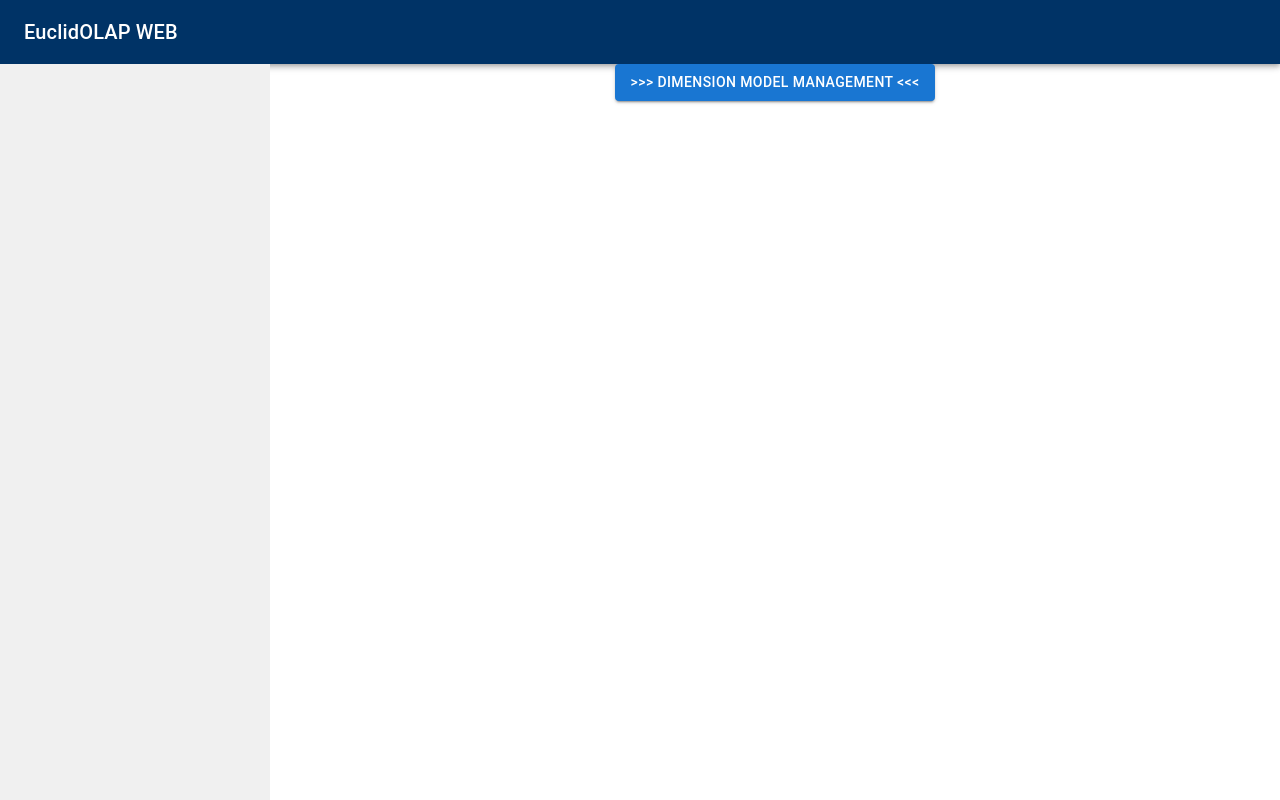
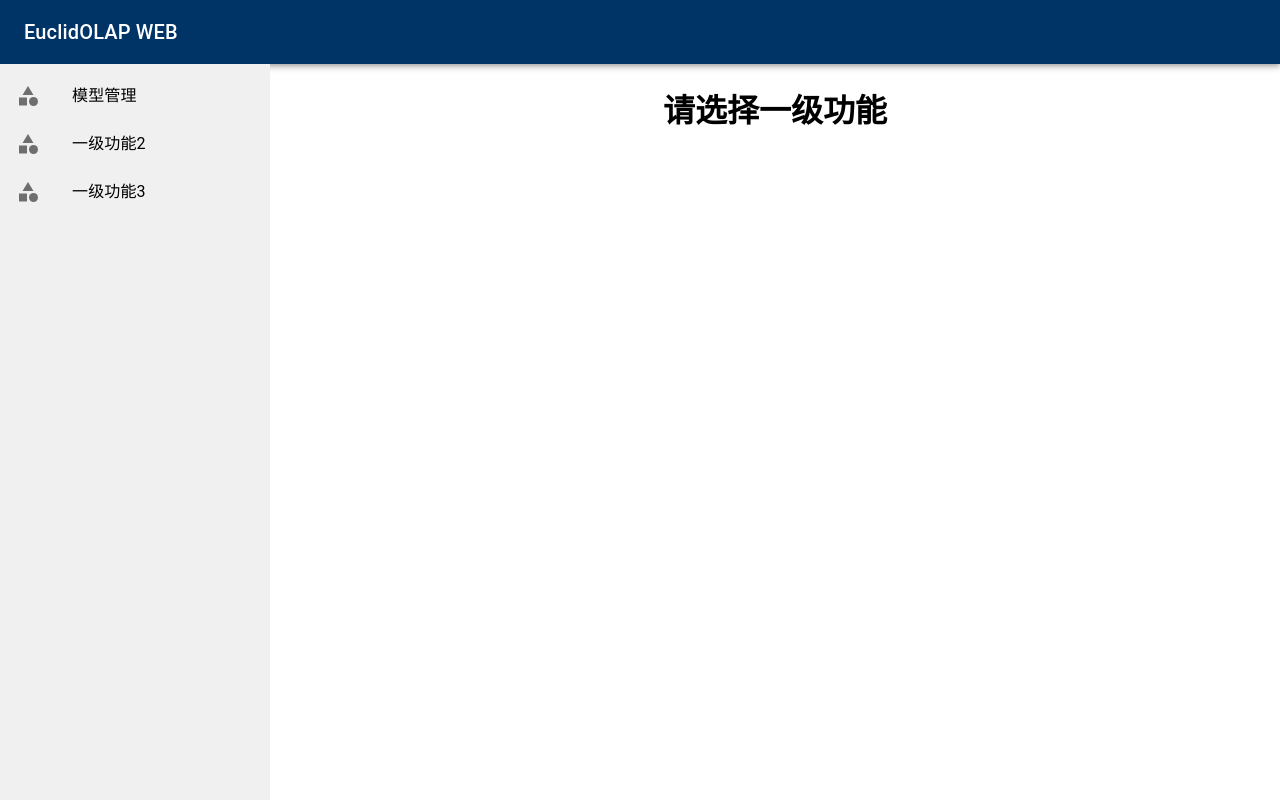
Before and after one commit to EuclidOLAP/olap-web, a React (Create React App) app: page /workbench in a window 1280 px wide. Built offline with nearby package versions, Linux system fonts and the light colour scheme.

Commit message:
^ src/pages/Workbench.js

```diff
--- a/src/pages/Workbench.js
+++ b/src/pages/Workbench.js
@@ -1,9 +1,62 @@
-import React from 'react';
-import Button from '@mui/material/Button';
+import React, { useState } from 'react';
+// import Button from '@mui/material/Button';
 import Box from '@mui/material/Box';
 import Header from '../components/Header';
+import Icon from '@mui/icons-material/Category';
+
+import List from '@mui/material/List';
+import ListItem from '@mui/material/ListItem';
+import ListItemIcon from '@mui/material/ListItemIcon';
+import ListItemText from '@mui/material/ListItemText';
+
+import { styled } from '@mui/material/styles';
+
+const CustomListItem = styled(ListItem)(({ theme, selected }) => ({
+  backgroundColor: selected ? theme.palette.primary.light : 'inherit',
+  color: selected ? 'white' : 'inherit',
+  '&:hover': {
+    backgroundColor: theme.palette.primary.main,
+    color: 'white',
+  },
+}));
 
 function Workbench() {
+
+  // 定义一级功能选项和对应的二级功能内容
+  const features = [
+    {
+      id: 'model_management',
+      name: '模型管理',
+      icon: <Icon />,
+      subFeatures: [
+        { name: '维度管理', description: '维度管理的描述。', route: '/dimension-model-management' },
+        { name: '二级功能1-2', description: '这是二级功能2的描述。', route: '/RRRRRRRRRRRRRRRRRRRRRRRRRRRRRRRRRRRRRRRRRR_11' },
+      ],
+    },
+    {
+      id: 'feature2',
+      name: '一级功能2',
+      icon: <Icon />,
+      subFeatures: [
+        { name: '二级功能2-1', description: '这是二级功能1的描述。', route: '/RRRRRRRRRRRRRRRRRRRRRRRRRRRRRRRRRRRRRRRRRR_21' },
+        { name: '二级功能2-2', description: '这是二级功能2的描述。', route: '/RRRRRRRRRRRRRRRRRRRRRRRRRRRRRRRRRRRRRRRRRR_22' },
+      ],
+    },
+    {
+      id: 'feature3',
+      name: '一级功能3',
+      icon: <Icon />,
+      subFeatures: [
+        { name: '二级功能3-1', description: '这是二级功能1的描述。', route: '/RRRRRRRRRRRRRRRRRRRRRRRRRRRRRRRRRRRRRRRRRR_31' },
+        { name: '二级功能3-2', description: '这是二级功能2的描述。', route: '/RRRRRRRRRRRRRRRRRRRRRRRRRRRRRRRRRRRRRRRRRR_32' },
+      ],
+    },
+  ];
+
+  // 使用 useState 保存选中的一级功能
+  const [selectedFeature, setSelectedFeature] = useState(null);
+
+  // 打开新标签页的函数
   const openInNewTab = (url) => {
     window.open(url, '_blank', 'noopener,noreferrer');
   };
@@ -12,15 +65,57 @@ function Workbench() {
     <Box display="flex" flexDirection="column" minHeight="100vh">
       <Header />
       <Box display="flex" flex="1" overflow="auto">
+
         {/* left Box */}
         <Box width="270px" maxWidth="320px" bgcolor="#f0f0f0">
+          <List>
+            {features.map((feature) => (
+              <CustomListItem
+                // button
+                key={feature.id}
+                onClick={() => setSelectedFeature(feature)}
+                selected={selectedFeature && selectedFeature.id === feature.id}
+              // selected={true}
+              >
+                <ListItemIcon>{feature.icon}</ListItemIcon>
+                <ListItemText primary={feature.name} />
+              </CustomListItem>
+            ))}
+          </List>
         </Box>
+
         {/* right Box */}
         <Box flexGrow={1}>
-          <Button variant="contained" color="primary"
-            onClick={() => openInNewTab('/dimension-model-management')}>
-            &gt;&gt;&gt; Dimension Model Management &lt;&lt;&lt;
-          </Button>
+          {selectedFeature ? (
+            <Box>
+              <Box fontWeight="bold" fontSize="20px" marginBottom="16px">
+                &gt;&gt;&gt; {selectedFeature.name} &lt;&lt;&lt;
+              </Box>
+              <Box display="flex" flexDirection="column" gap="16px">
+                {selectedFeature.subFeatures.map((subFeature, index) => (
+                  <Box
+                    key={index}
+                    padding="16px"
+                    border="1px solid #ddd"
+                    borderRadius="8px"
+                    bgcolor="#fafafa"
+                    // onClick={() => openInNewTab('/dimension-model-management')}
+                    onClick={() => openInNewTab(subFeature.route)}
+                    style={{ cursor: 'pointer' }}
+                  >
+                    <Box display="flex" alignItems="center" marginBottom="8px">
+                      <Box marginRight="8px" color="primary.main"><Icon /></Box>
+                      <Box fontWeight="bold">{subFeature.name}</Box>
+                    </Box>
+                    <Box color="text.secondary">{subFeature.description}</Box>
+                  </Box>
+                ))}
+              </Box>
+            </Box>
+          ) : (
+            <h1>请选择一级功能</h1>
+          )}
+
         </Box>
       </Box>
     </Box>
```
